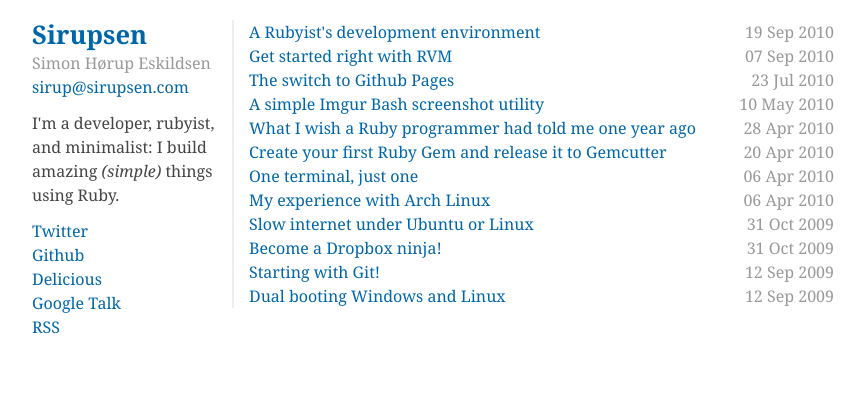
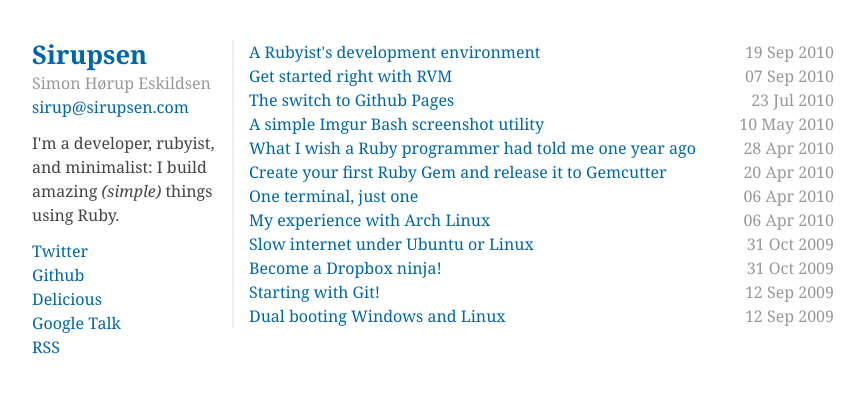
Before and after one commit to igor47/blog, a Jekyll site: the page built from index.html, in a window 1280 px wide. Shown: the top 393 px of the page, without its empty margins (18-883 px from the left). Built offline with Jekyll 4.4.1, drawn with Linux system fonts in a browser that asks for light colours; nearby versions of some CDN libraries; Markdown is read by kramdown in place of the engine named in the settings.

Commit message:
Fixed style

```diff
--- a/_layouts/default.html
+++ b/_layouts/default.html
@@ -21,8 +21,8 @@
     <link href="http://feeds.feedburner.com/Sirupsen" rel="alternate" title="Sirupsen" type="application/atom+xml" />
 
     <!-- CSS : implied media="all" -->
-    <link rel="stylesheet" href="../css/style.css?v=1">
-    <link rel="stylesheet" href="../css/syntax.css?v=1">
+    <link rel="stylesheet" href="/css/style.css?v=1">
+    <link rel="stylesheet" href="/css/syntax.css?v=1">
 
     <!-- All JavaScript at the bottom, except for Modernizr which enables HTML5 elements & feature detects -->
     <script src="js/modernizr-1.5.min.js"></script>
--- a/css/style.css
+++ b/css/style.css
@@ -221,7 +221,7 @@
 
   /* Use body as wrapper: camendesign.com/code/developpeurs_sans_frontieres */
   /*width: 800px;*/
-  margin: 20px auto;
+  margin: 40px auto;
 }
 
 h1 {
```
